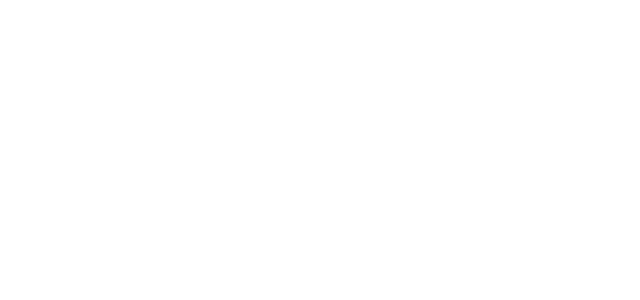
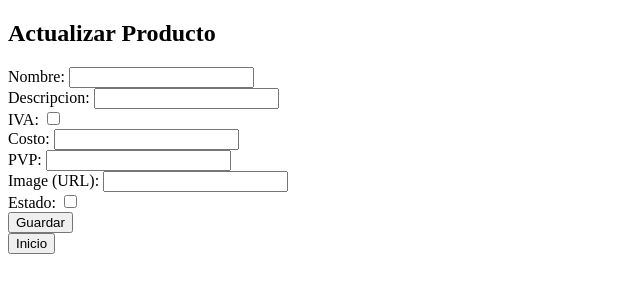
Before and after one commit to kevinpotosi/Inventario, a React (Vite) app in the folder client/: page /create/1 in a window 1280 px wide. Before the commit this address had no page. Shown: the top 300 px of the page, without its empty margins (0-640 px from the left). Built offline with nearby package versions, Linux system fonts and the light colour scheme; no server answers.

Commit message:
Actualizar producto listo

```diff
--- a/client/src/App.jsx
+++ b/client/src/App.jsx
@@ -8,6 +8,7 @@
             <Routes>
                 <Route path='/' element={<Productpage/>}/>
                 <Route path='/create' element={<CreateProduct/>}/>
+                <Route path='/create/:id' element={<CreateProduct/>}/>
             </Routes>
         </BrowserRouter>
     )
--- a/client/src/api/product.api.js
+++ b/client/src/api/product.api.js
@@ -5,4 +5,6 @@
 })
 
 export const getAllProduct = () => productApi.get('/')
+export const getProductById = (id) => productApi.get(`/${id}/`)
 export const createProduct = (product) => productApi.post('/', product)
+export const updateProduct = (id, product) => productApi.put(`/${id}/`, product)
--- a/client/src/components/listproduct.jsx
+++ b/client/src/components/listproduct.jsx
@@ -1,9 +1,11 @@
 import { useEffect, useState } from 'react'
 import { getAllProduct } from '../api/product.api'
+import { useNavigate} from 'react-router-dom';
 
 export function Listproduct(){
 
     const [products, setProduct] = useState([]);
+    const navigate = useNavigate()
 
     useEffect(() => {
         async function loadProduct(){
@@ -41,7 +43,7 @@
                 <td>{product.pro_image}</td>
                 <td>{product.pro_state ? 'Activo' : 'Inactivo'}</td>
                 <td>{product.pro_stock}</td>
-                <td><button>Editar</button><button>Eliminar</button></td>
+                <td><button onClick={()=>navigate('/create/'+product.pro_id)}>Editar</button><button>Eliminar</button></td>
               </tr>
             ))}
           </tbody>
--- a/client/src/pages/formproductpage.jsx
+++ b/client/src/pages/formproductpage.jsx
@@ -1,38 +1,50 @@
-import {useForm} from 'react-hook-form'
-import {createProduct} from '../api/product.api'
-import { useNavigate } from 'react-router-dom'
-import { Link } from 'react-router-dom'
-import { useParams } from 'react-router-dom'
+import {useForm } from 'react-hook-form'
+import {createProduct, updateProduct, getProductById} from '../api/product.api'
+import { Link, useNavigate, useParams } from 'react-router-dom'
+import { useEffect } from 'react'
 
 export function CreateProduct() {
 
-    const {register, handleSubmit} = useForm()
-
+    const {register, handleSubmit, setValue} = useForm()
     const navigate = useNavigate()
-
     const params = useParams()
 
+    useEffect(()=>{
+      async function loadProduct(){
+        if(params.id){
+          const res = await getProductById(params.id)
+          console.log(res)
+          setValue('pro_name', res.data.pro_name)
+          setValue("pro_descripcion", res.data.pro_descripcion)
+          setValue("pro_iva", res.data.pro_iva)
+          setValue("pro_cost", res.data.pro_cost)
+          setValue("pro_pvp", res.data.pro_pvp)
+          setValue("pro_image", res.data.pro_image)
+          setValue("pro_state", res.data.pro_state)
+        }
+      }
+      loadProduct()
+    }, [])
+
     const onSubmit = handleSubmit(async data => {
-        console.log(data)
-        const res = await createProduct(data)
-        console.log(res)
-        if (params.id){
-          console.log("actualizando")
-        }else{
-          navigate("/")
-        }
+      if(params.id){
+        await updateProduct(params.id, data)
+      }else{
+        await createProduct(data)
+      }
+        navigate("/")
     })
-
     return(
     <div>
-      <h2>Crear Nuevo Producto</h2>
+      {!params.id &&<h2>Crear Nuevo Producto</h2>}
+      {params.id && <h2>Actualizar Producto</h2>}
       <form onSubmit={onSubmit}>
         <label htmlFor="pro_name">Nombre: </label>
         <input type="text" name="pro_name" required {...register("pro_name", {required: true})}/>
         <br />
 
-        <label htmlFor="pro_desc">Descripcion: </label>
-        <input type="text" name="pro_desc" required {...register("pro_desc", {required: true})}/>
+        <label htmlFor="pro_descripcion">Descripcion: </label>
+        <input type="text" name="pro_descripcion" required {...register("pro_descripcion", {required: true})}/>
         <br />
 
         <label htmlFor="pro_iva">IVA: </label>
```
